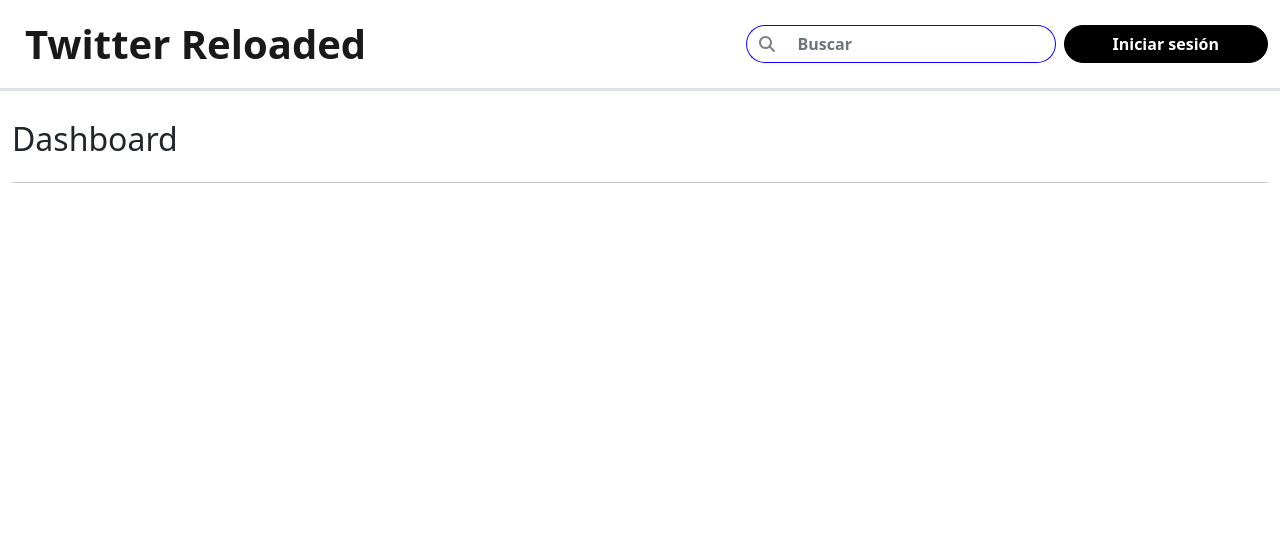
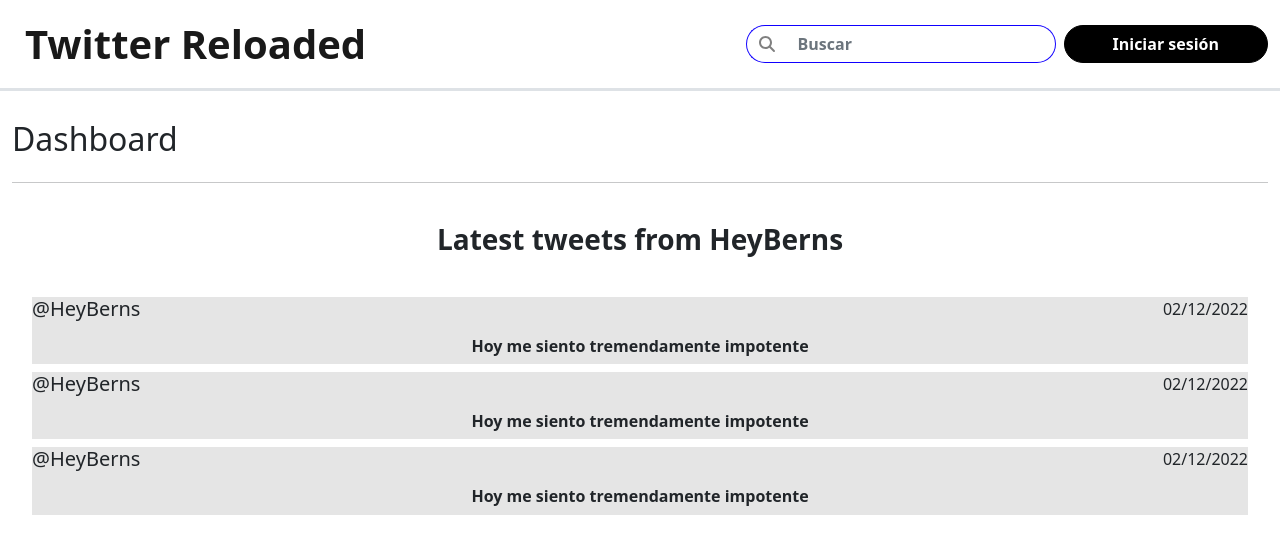
Before and after one commit to JavierMtzO/DAS, a React (Create React App) app in the folder Twitter Reloaded/client/src/: page / in a window 1280 px wide. Shown: the top 554 px of the page. Built offline with nearby package versions, Linux system fonts and the light colour scheme; no server answers.

Commit message:
Agregar componente Tweets

```diff
--- /dev/null
+++ b/Twitter Reloaded/client/src/src/components/Tweets.tsx
@@ -0,0 +1,43 @@
+import React from "react";
+
+export default function Tweets()  {
+    return (
+        <div className="container-fluid h-100 bg-light">
+            <div className="d-flex justify-content-center p-4">
+                <h3 style={{fontWeight:"700",}}>Latest tweets from HeyBerns</h3>
+            </div>
+
+            <div className="m-2 bg-info">
+                <div className="d-flex justify-content-between">
+                    <h5 style={{fontWeight:"400",}}>@HeyBerns</h5>
+                    <p style={{fontWeight:"100",}}>02/12/2022</p>
+                </div>
+                <div className="d-flex justify-content-center">
+                    <h6 style={{fontWeight:"600",}}>Hoy me siento tremendamente impotente</h6>
+                </div>
+            </div>
+
+            <div className="m-2 bg-info">
+                <div className="d-flex justify-content-between">
+                    <h5 style={{fontWeight:"400",}}>@HeyBerns</h5>
+                    <p style={{fontWeight:"100",}}>02/12/2022</p>
+                </div>
+                <div className="d-flex justify-content-center">
+                    <h6 style={{fontWeight:"600",}}>Hoy me siento tremendamente impotente</h6>
+                </div>
+            </div>
+
+            <div className="m-2 bg-info">
+                <div className="d-flex justify-content-between">
+                    <h5 style={{fontWeight:"400",}}>@HeyBerns</h5>
+                    <p style={{fontWeight:"100",}}>02/12/2022</p>
+                </div>
+                <div className="d-flex justify-content-center">
+                    <h6 style={{fontWeight:"600",}}>Hoy me siento tremendamente impotente</h6>
+                </div>
+            </div>
+
+
+        </div>
+    );
+}
--- a/Twitter Reloaded/client/src/src/pages/Dashboard.tsx
+++ b/Twitter Reloaded/client/src/src/pages/Dashboard.tsx
@@ -1,5 +1,6 @@
 import { useEffect, useState } from 'react';
 import Container from 'react-bootstrap/Container';
+import Tweets from "../components/Tweets";
 
 export default function Dashboard() {
 
@@ -9,6 +10,7 @@
         <h2>Dashboard</h2>
       </div>
       <hr />
+      <Tweets />
     </Container>
   );
 }
--- a/Twitter Reloaded/client/src/src/pages/UserProfile.tsx
+++ b/Twitter Reloaded/client/src/src/pages/UserProfile.tsx
@@ -3,6 +3,7 @@
 import Flush from "../components/Flush";
 // import Button from "../components/Button";
 // import { deleteToken } from "../services/tokenUtilities";
+import Tweets from "../components/Tweets";
 import { useNavigate } from "react-router-dom";
 
 export default function UserProfile() {
@@ -38,6 +39,7 @@
           </Sidebar>
         </div>
         <div className="col-12 col-lg-9 py-3 py-lg-5">
+          <Tweets />
         </div>
       </div>
     </div>
```
Also changed, not shown: 1 other file (tests, documents, lock files or other folders).
